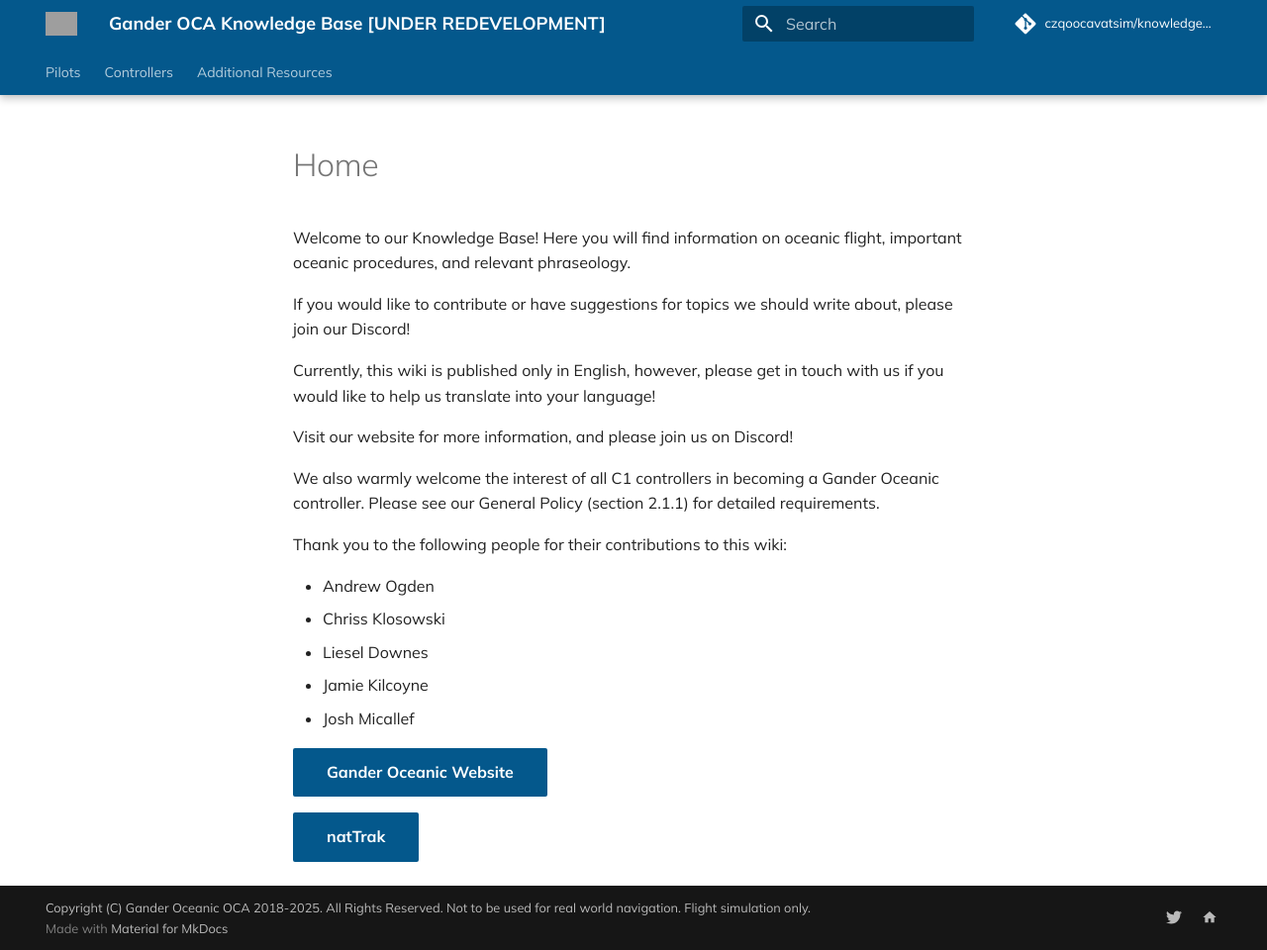
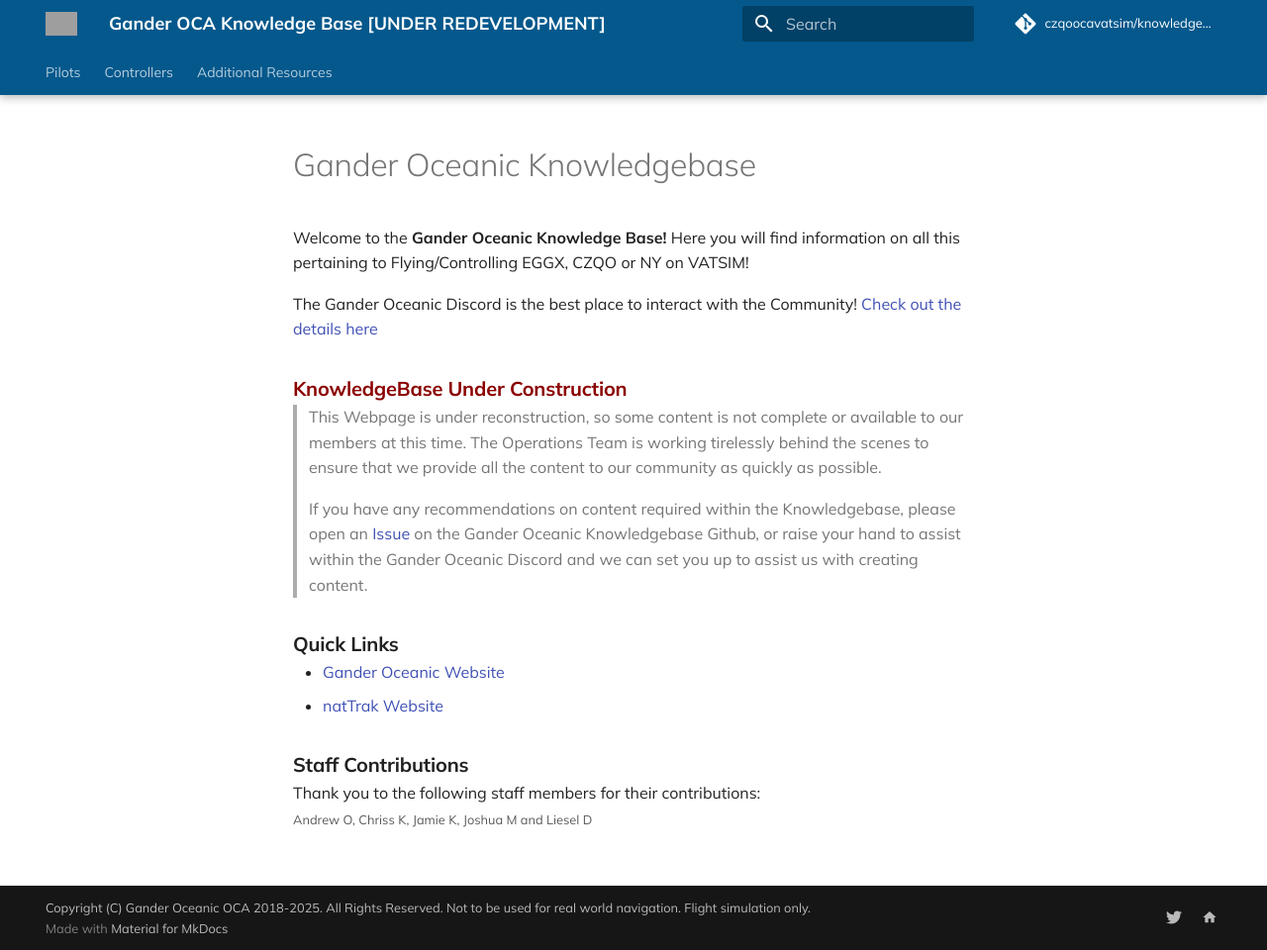
Before and after one commit to czqoocavatsim/knowledgebase, an MkDocs documentation site: the page built from docs/index.md, in a window 1280 px wide and 960 px high. Shown: the whole window at 99% size. Built offline with MkDocs 1.6.1 and Material for MkDocs 9.7.7, drawn with Linux system fonts in a browser that asks for light colours; comment, search, counter and statistics services are not loaded; the version menu is left out; grey boxes are pictures that could not be loaded.

Commit message:
Front Page / Additional Resources
Changes to the Front Page - Making it more digestable and updated to suit our purposes.

Also made changes to the Additional Resources Tab

```diff
--- a/docs/index.md
+++ b/docs/index.md
@@ -1,21 +1,23 @@
-Welcome to our Knowledge Base! Here you will find information on oceanic flight, important oceanic procedures, and relevant phraseology.
+---
+title: Gander Oceanic Knowledgebase
+---
 
-If you would like to contribute or have suggestions for topics we should write about, please join our Discord!
+Welcome to the **Gander Oceanic Knowledge Base!** Here you will find information on all this pertaining to Flying/Controlling EGGX, CZQO or NY on VATSIM!
 
-Currently, this wiki is published only in English, however, please get in touch with us if you would like to help us translate into your language!
+The Gander Oceanic Discord is the best place to interact with the Community! [Check out the details here](/additional-resources/myczqo/#discord-server)
 
-Visit our website for more information, and please join us on Discord!
+<h3 style="color: darkred; margin-bottom: -15px;"><b>KnowledgeBase Under Construction</b></h3>
+> This Webpage is under reconstruction, so some content is not complete or available to our members at this time. The Operations Team is working tirelessly behind the scenes to ensure that we provide all the content to our community as quickly as possible.
+>
+> If you have any recommendations on content required within the Knowledgebase, please open an [Issue](https://github.com/czqoocavatsim/knowledgebase/issues) on the Gander Oceanic Knowledgebase Github, or raise your hand to assist within the Gander Oceanic Discord and we can set you up to assist us with creating content.
 
-We also warmly welcome the interest of all C1 controllers in becoming a Gander Oceanic controller. Please see our General Policy (section 2.1.1) for detailed requirements.
+<h3 style="margin-bottom: -15px;"><b>Quick Links</b></h3>
+* [Gander Oceanic Website](https://ganderoceanic.ca)
+* [natTrak Website](https://nattrak.vatsim.net)
 
-Thank you to the following people for their contributions to this wiki:
 
-- Andrew Ogden
-- Chriss Klosowski
-- Liesel Downes
-- Jamie Kilcoyne
-- Josh Micallef
-
-[Gander Oceanic Website](https://ganderoceanic.ca){ .md-button .md-button--primary }
-
-[natTrak](https://nattrak.vatsim.net){ .md-button .md-button--primary }
+<h3 style="margin-bottom: -15px;"><b>Staff Contributions</b></h3>
+Thank you to the following staff members for their contributions:<br>
+<small>
+Andrew O, Chriss K, Jamie K, Joshua M and Liesel D
+</small>
```
Also changed, not shown: docs/additional-resources/myczqo.md (renamed from docs/misc/myczqo.md, +9 -9 lines), docs/.pages, docs/additional-resources/.pages (renamed from docs/misc/.pages), docs/additional-resources/discord.md (added), docs/additional-resources/img/activitypage.png (renamed from docs/misc/img/activitypage.png), docs/additional-resources/img/discordjoin.png (renamed from docs/misc/img/discordjoin.png), docs/additional-resources/img/discordlink.png (renamed from docs/misc/img/discordlink.png), docs/additional-resources/img/feedback.png (renamed from docs/misc/img/feedback.png), docs/additional-resources/img/myczqobutton.png (renamed from docs/misc/img/myczqobutton.png), docs/additional-resources/img/myczqoprofile.png (renamed from docs/misc/img/myczqoprofile.png), docs/additional-resources/img/trainingportal.png (renamed from docs/misc/img/trainingportal.png), docs/additional-resources/index.md (renamed from docs/misc/index.md), docs/additional-resources/training-admin-guide.md (renamed from docs/misc/training-admin-guide.md).
